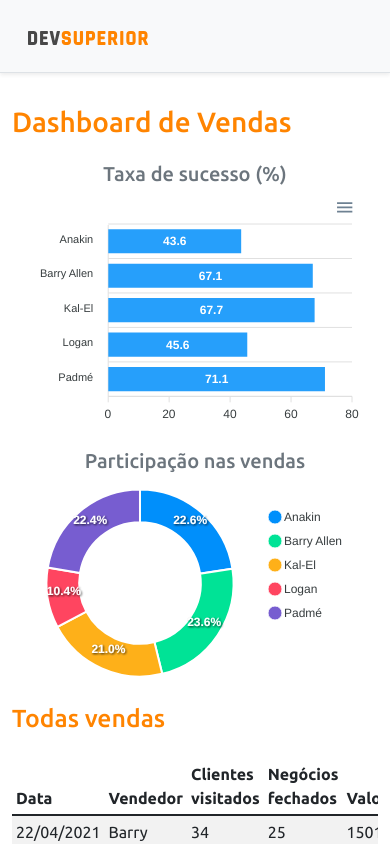
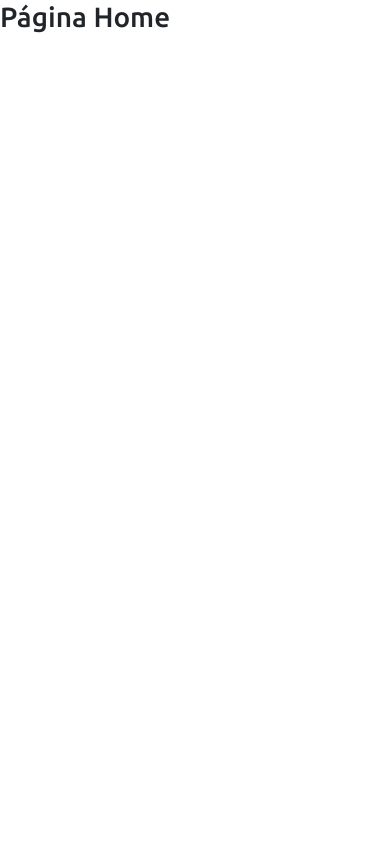
Before and after one commit to AFREELUISAQT/Projeto_SpringReactjs, a React (Create React App) app in the folder frontend/: page / in a window 390 px wide. Shown: the top 844 px of the page. Built offline with nearby package versions, Linux system fonts and the light colour scheme.

Commit message:
Criando Rotas

```diff
--- a/frontend/package.json
+++ b/frontend/package.json
@@ -14,6 +14,7 @@
     "react": "^17.0.2",
     "react-apexcharts": "^1.3.9",
     "react-dom": "^17.0.2",
+    "react-router-dom": "^5.3.0",
     "react-scripts": "4.0.3",
     "typescript": "^4.4.2"
   },
@@ -40,5 +41,8 @@
       "last 1 firefox version",
       "last 1 safari version"
     ]
+  },
+  "devDependencies": {
+    "@types/react-router-dom": "^5.1.8"
   }
 }
--- a/frontend/src/App.tsx
+++ b/frontend/src/App.tsx
@@ -1,37 +1,10 @@
-import BarChart from "components/BarChart";
-import DataTable from "components/DataTable";
-import DonutChart from "components/DonutChart";
-import Footer from "components/Footer";
-import NavBar from "components/NavBar";
+import Routes from "Routes";
+
 
 function App() {
   return (
-    <>
-      <NavBar />
-      <div className="container">
-        <h1 className="text-primary py-3">Dashboard de Vendas</h1>
-<div className="row px-3">
-  <div className="col-sm-6">
-    <h5 className="text-center text-secondary">Taxa de sucesso (%)</h5>
-    <BarChart />
-  </div>
+    <Routes />
 
-  <div className="col-sm-6">
-    <h5 className="text-center text-secondary">Participação nas vendas</h5>
-    <DonutChart />
-  </div>
-
-</div>
-
-<div className="py-3">
-  <h2 className="text-primary">Todas vendas</h2>
-</div>
-
-
-        <DataTable />
-      </div>
-      <Footer />
-    </>
   );
 }
 
--- /dev/null
+++ b/frontend/src/Routes.tsx
@@ -0,0 +1,20 @@
+import Dashboard from "pages/Dashboard";
+import Home from "pages/Home";
+import { BrowserRouter, Route, Switch } from "react-router-dom";
+
+const Routes = () => {
+  return (
+    <BrowserRouter>
+      <Switch>
+        <Route path="/" exact>
+            <Home />
+        </Route>
+        <Route path="/dashboard">
+            <Dashboard />
+        </Route>
+      </Switch>
+    </BrowserRouter>
+  );
+};
+
+export default Routes;
--- /dev/null
+++ b/frontend/src/pages/Dashboard/index.tsx
@@ -0,0 +1,38 @@
+import BarChart from "components/BarChart";
+import DataTable from "components/DataTable";
+import DonutChart from "components/DonutChart";
+import Footer from "components/Footer";
+import NavBar from "components/NavBar";
+
+const Dashboard = () => {
+  return (
+    <>
+      <NavBar />
+      <div className="container">
+        <h1 className="text-primary py-3">Dashboard de Vendas</h1>
+        <div className="row px-3">
+          <div className="col-sm-6">
+            <h5 className="text-center text-secondary">Taxa de sucesso (%)</h5>
+            <BarChart />
+          </div>
+
+          <div className="col-sm-6">
+            <h5 className="text-center text-secondary">
+              Participação nas vendas
+            </h5>
+            <DonutChart />
+          </div>
+        </div>
+
+        <div className="py-3">
+          <h2 className="text-primary">Todas vendas</h2>
+        </div>
+
+        <DataTable />
+      </div>
+      <Footer />
+    </>
+  );
+};
+
+export default Dashboard;
--- /dev/null
+++ b/frontend/src/pages/Home/index.tsx
@@ -0,0 +1,9 @@
+const Home = () => {
+  return (
+    <div>
+      <h1>Página Home</h1>
+    </div>
+  );
+};
+
+export default Home;
```
Also changed, not shown: 1 other file (tests, documents, lock files or other folders).
